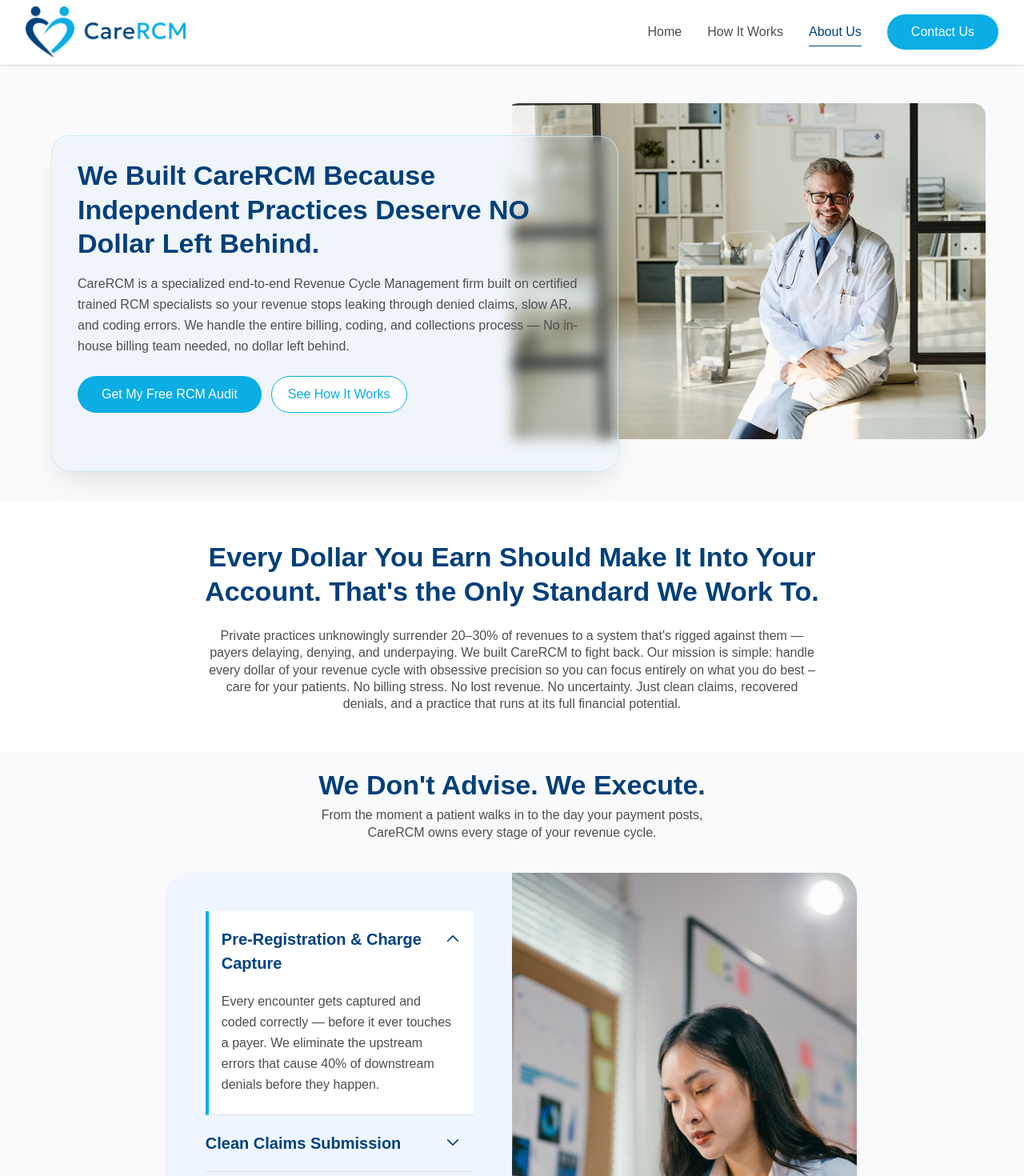
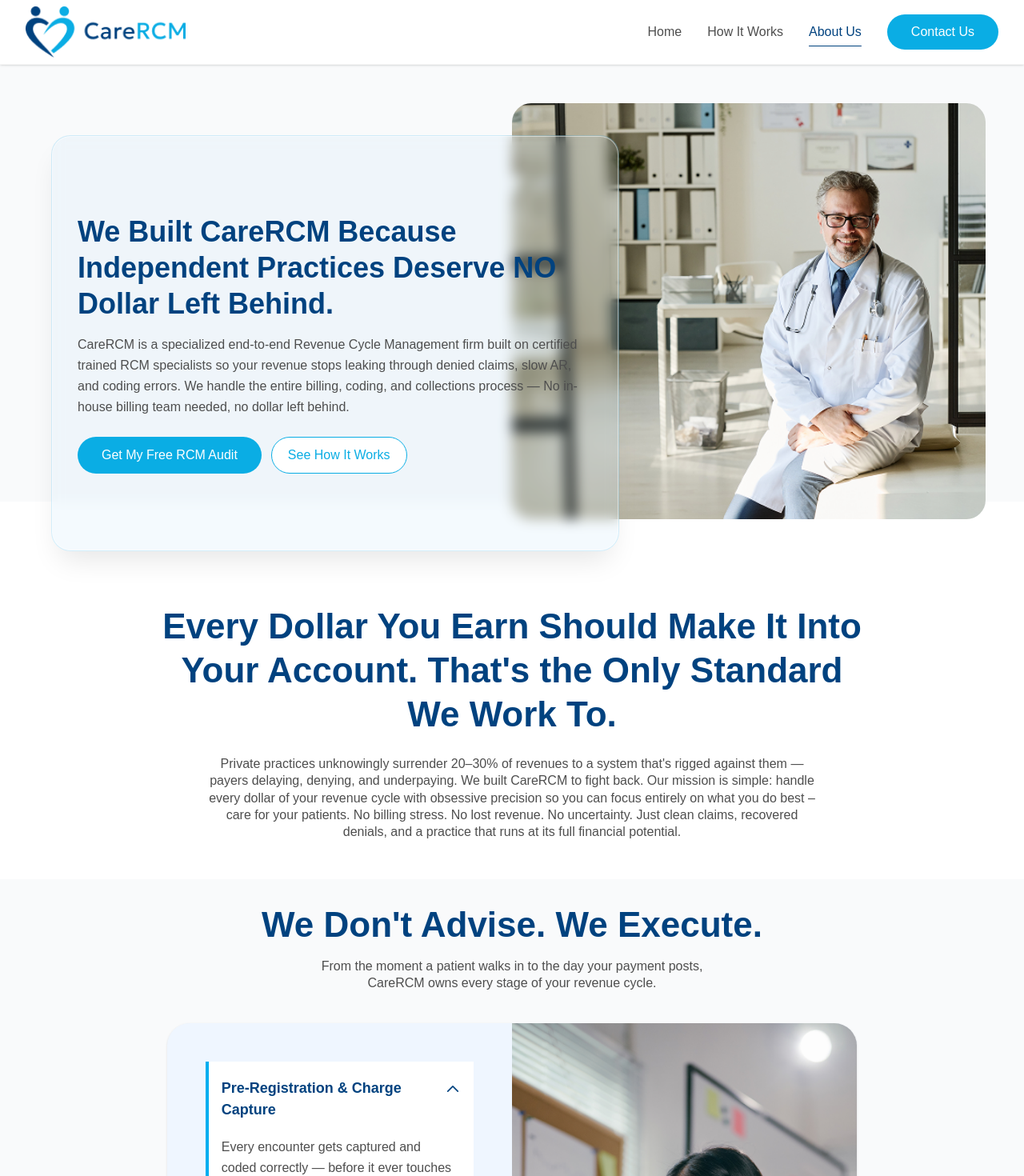
Before and after one commit to virtuosoftacademy-cloud/carercm, a Next.js app: page /about in a window 1280 px wide. Shown: the top 1470 px of the page at 80% size. Built offline with nearby package versions, Linux system fonts and the light colour scheme.

Commit message:
changes add contact

```diff
--- a/app/about/page.tsx
+++ b/app/about/page.tsx
@@ -92,7 +92,7 @@
       id: 2,
       name: "Maleeha",
       role: "Head of RCM - Customer Fulfillment",
-      image: "/card-header (1).png",
+      image: "/et_profile-female.png",
       icon: "/linkedin.png"
     },
     {
@@ -122,11 +122,11 @@
           </div>
 
           <div className="flex flex-col gap-4 px-2 sm:px-0">
-            <h1 className="text-lg sm:text-2xl md:text-3xl lg:text-4xl font-semibold leading-tight text-[#003f7a]">
+            <h1 className="text-[36px] font-semibold leading-tight text-[#00427F]">
               We Built CareRCM Because Independent Practices Deserve NO Dollar Left Behind.
             </h1>
 
-            <p className="text-gray text-xs leading-relaxed">
+            <p className="text-gray text-xs font-normal leading-relaxed">
               CareRCM is a specialized end-to-end Revenue Cycle Management firm built on certified trained RCM specialists so your revenue stops leaking through denied claims, slow AR, and coding errors. We handle the entire billing, coding, and collections process — No in-house billing team needed, no dollar left behind.
             </p>
 
@@ -145,7 +145,7 @@
 
         <div className="hidden xl:block">
           <div className="relative w-full h-[450px]">
-            <div className="absolute top-0 right-0 w-[50%] h-[340px] md:h-[420px] lg:h-[480px] xl:h-[420px] rounded-r-2xl overflow-hidden">
+            <div className="absolute top-0 right-0 w-[50%] h-[400px] md:h-[450px] lg:h-[480px] xl:h-[520px] rounded-2xl overflow-hidden">
               <Image
                 src="/mature-doctor-working-at-office-2026-03-18-15-46-20-utc 1.png"
                 alt="Doctor consulting with patient"
@@ -157,7 +157,7 @@
             </div>
 
             <div
-              className="absolute flex flex-col gap-3 md:gap-4 rounded-2xl px-6 md:px-7 lg:px-8 py-5 md:py-6 lg:py-7 h-[340px] md:h-[420px] lg:h-[480px] xl:h-[420px]"
+              className="absolute flex flex-col justify-center gap-3 md:gap-4 rounded-2xl px-6 md:px-7 lg:px-8 py-5 md:py-6 lg:py-7 h-[400px] md:h-[450px] lg:h-[480px] xl:h-[520px]"
               style={{
                 top: "40px",
                 left: "16px",
@@ -169,11 +169,11 @@
                 border: "1px solid rgba(25, 169, 229, 0.15)"
               }}
             >
-              <h1 className="text-lg sm:text-2xl md:text-3xl lg:text-4xl font-semibold leading-tight text-[#003f7a] max-w-3xl">
+              <h1 className="text-[36px] font-semibold leading-tight text-[#00427F] max-w-3xl">
                 We Built CareRCM Because Independent Practices Deserve NO Dollar Left Behind.
               </h1>
 
-              <p className="text-gray text-xs leading-relaxed max-w-3xl">
+              <p className="text-gray text-xs font-normal leading-relaxed max-w-3xl">
                 CareRCM is a specialized end-to-end Revenue Cycle Management firm built on certified trained RCM specialists so your revenue stops leaking through denied claims, slow AR, and coding errors. We handle the entire billing, coding, and collections process — No in-house billing team needed, no dollar left behind.
               </p>
 
@@ -193,10 +193,10 @@
       </div>
 
       {/* Mission Section - Only mobile padding fixed */}
-      <div className="w-full p-4 sm:p-12 bg-white flex justify-center">
+      <div className="w-full p-4 sm:p-12 bg-white flex justify-center mt-20">
         <div className="flex flex-col items-center justify-center max-w-4xl text-center">
-          <h1 className="text-lg sm:text-2xl md:text-3xl lg:text-4xl font-semibold leading-tight text-[#003f7a] mb-6">Every Dollar You Earn Should Make It Into Your Account. That's the Only Standard We Work To.</h1>
-          <p className="text-xs text-gray font-medium max-w-3xl">
+          <h1 className="text-[44px] font-semibold leading-tight text-[#00427F] mb-6">Every Dollar You Earn Should Make It Into Your Account. That's the Only Standard We Work To.</h1>
+          <p className="text-xs text-gray font-normal max-w-3xl">
             Private practices unknowingly surrender 20–30% of revenues to a system that's rigged against them — payers delaying, denying, and underpaying. We built CareRCM to fight back. Our mission is simple: handle every dollar of your revenue cycle with obsessive precision so you can focus entirely on what you do best – care for your patients. No billing stress. No lost revenue. No uncertainty. Just clean claims, recovered denials, and a practice that runs at its full financial potential.
           </p>
         </div>
@@ -207,10 +207,10 @@
         <div className="w-full max-w-[95%] sm:max-w-[90%] md:max-w-[80%] lg:max-w-[70%]">
 
           <div className="text-center mb-10">
-            <h1 className="text-lg sm:text-2xl md:text-3xl lg:text-4xl font-semibold text-[#003f7a] mb-2">
+            <h1 className="text-[44px] font-semibold text-[#00427F] mb-2">
               We Don't Advise. We Execute.
             </h1>
-            <p className="text-gray text-xs font-medium">
+            <p className="text-gray text-xs font-normal">
               From the moment a patient walks in to the day your payment posts,<br className="hidden sm:block" />
               CareRCM owns every stage of your revenue cycle.
             </p>
@@ -231,7 +231,7 @@
                       }
                       className="w-full flex items-start justify-between py-5 text-left"
                     >
-                      <h3 className="text-[#00427F] text-[18px] md:text-[20px] font-semibold max-w-[85%]">
+                      <h3 className="text-[#00427F] text-[18px] font-semibold max-w-[85%]">
                         {item.title}
                       </h3>
 
@@ -258,7 +258,7 @@
                         : "max-h-0 opacity-0"
                         }`}
                     >
-                      <p className="text-gray text-xs leading-relaxed pr-5">
+                      <p className="text-gray text-xs font-normal leading-relaxed pr-5">
                         {item.content}
                       </p>
                     </div>
@@ -292,7 +292,7 @@
             />
           </div>
 
-          <p className="text-xs text-gray leading-relaxed mb-2">
+          <p className="text-xs text-gray font-normal leading-relaxed mb-2">
             "We started CareRCM because we watched excellent physicians leave money on the table every single month — not because they were bad at medicine, but because the billing system is designed to be confusing. Our job is to be the unfair advantage independent practices deserve."
           </p>
 
@@ -309,7 +309,7 @@
         <div className="text-center mb-10 sm:mb-14">
 
           <div className="flex items-center justify-center gap-3 sm:gap-5 mb-4">
-            <h1 className="text-lg sm:text-2xl md:text-3xl lg:text-4xl font-semibold leading-tight text-[#003f7a]">
+            <h1 className="text-[44px] font-semibold leading-tight text-[#00427F]">
               Real Practices. Real Recovered Revenue.
             </h1>
           </div>
@@ -337,10 +337,10 @@
               </div>
 
               <div className="px-5 pb-5 pt-4 text-center bg-[#F2F5F8] transition-colors duration-300 group-hover:bg-[#00427F] flex-grow flex flex-col justify-center">
-                <h3 className="text-[#0F0F0F] font-semibold text-[16px] sm:text-[18px] mb-2 transition-colors duration-300 group-hover:text-white">
+                <h3 className="text-[#0F0F0F] font-semibold text-[24px] mb-2 transition-colors duration-300 group-hover:text-white">
                   {doctor.name}
                 </h3>
-                <p className="text-gray text-xs sm:text-sm transition-colors duration-300 group-hover:!text-white">
+                <p className="text-gray text-xs font-normal transition-colors duration-300 group-hover:!text-white">
                   {doctor.clinic}
                 </p>
               </div>
@@ -348,11 +348,11 @@
           ))}
         </div>
 
-        <div className="flex justify-center items-center mt-8 sm:mt-10 md:mt-12 lg:mt-14">
+        {/* <div className="flex justify-center items-center mt-8 sm:mt-10 md:mt-12 lg:mt-14">
           <button className="btn w-full sm:w-[180px] px-12">
             See More
           </button>
-        </div>
+        </div> */}
 
       </div>
 
@@ -360,11 +360,11 @@
       <div className="w-full bg-[#00aeef] p-4 sm:p-12">
         <div className="">
           <div className="text-center mb-12 md:mb-16">
-            <h1 className="text-3xl sm:text-4xl md:text-5xl font-semibold text-[#fff] mb-2">
+            <h1 className="text-[44px] font-semibold text-[#fff] mb-2">
               Our Team
             </h1>
             <div className="max-w-4xl mx-auto">
-              <p className="text-xs md:text-base text-gray font-medium text-white">
+              <p className="text-xs text-gray font-normal text-white">
                 Our team is built around one mission — helping healthcare practices collect every dollar they earn.
                 With experts in billing, credentialing, compliance, and technical operations, CareRCM delivers
                 responsive support, faster resolutions, and data-driven RCM strategies that strengthen your financial performance.
@@ -389,7 +389,7 @@
 
                 <div className="pb-6 pt-4 bg-white">
                   <div className="flex items-center justify-between gap-2">
-                    <h3 className="text-[#00427F] font-semibold text-[16px] sm:text-[18px] transition-colors duration-300">
+                    <h3 className="text-[#00427F] font-semibold text-[24px] transition-colors duration-300">
                       {member.name}
                     </h3>
                     <div className="relative w-5 h-5 flex-shrink-0">
@@ -402,7 +402,7 @@
                     </div>
                   </div>
 
-                  <p className="text-gray-500 text-xs sm:text-sm transition-colors duration-300">
+                  <p className="text-gray text-xs font-normal transition-colors duration-300">
                     {member.role}
                   </p>
                 </div>
@@ -414,17 +414,17 @@
       </div>
 
       {/* Why Private Practices Section - Mobile: full width, image below */}
-      <div className="min-h-screen bg-[#f9fafb] flex items-center justify-center p-4 sm:p-6">
+      <div className="min-h-screen bg-[#2166AF0D] flex items-center justify-center p-4 sm:p-6">
         <div className="w-full max-w-[95%] sm:max-w-[90%] md:max-w-[80%] lg:max-w-[70%]">
 
           <div className="text-center mb-10">
             <div className="flex items-center justify-center mb-4">
-              <h1 className="text-lg sm:text-2xl md:text-3xl lg:text-4xl font-semibold leading-tight text-[#003f7a]">
+              <h1 className="text-[44px] font-semibold leading-tight text-[#00427F]">
                 Why Private Practices Choose <br className="hidden sm:block" /> CareRCM Over Every Other Option
               </h1>
             </div>
 
-            <p className="text-gray text-xs font-medium">
+            <p className="text-gray text-xs font-normal">
               Generic RCM gets you generic results. Here's what makes us different.
             </p>
           </div>
@@ -444,7 +444,7 @@
                       }
                       className="w-full flex items-start justify-between py-5 text-left"
                     >
-                      <h3 className="text-[#00427F] text-[18px] md:text-[20px] font-semibold max-w-[85%]">
+                      <h3 className="text-[#00427F] text-[18px] font-semibold max-w-[85%]">
                         {item.title}
                       </h3>
 
--- a/app/mechanism/page.tsx
+++ b/app/mechanism/page.tsx
@@ -220,11 +220,11 @@
             </div>
           ))}
         </div>
-        {/* <div className="flex justify-center items-center mt-8 sm:mt-10 md:mt-12 lg:mt-14">
+        <div className="flex justify-center items-center mt-8 sm:mt-10 md:mt-12 lg:mt-14">
           <button className="btn w-full sm:w-[180px] px-12">
             View All
           </button>
-        </div> */}
+        </div>
       </div>
 
 
```
Also changed, not shown: public/et_profile-female.png (added).
